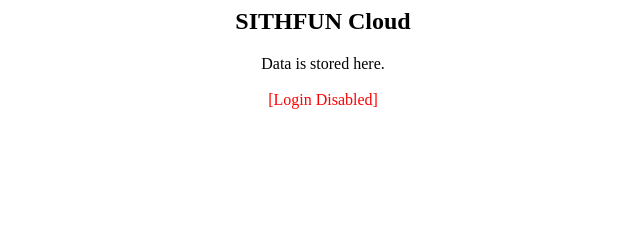
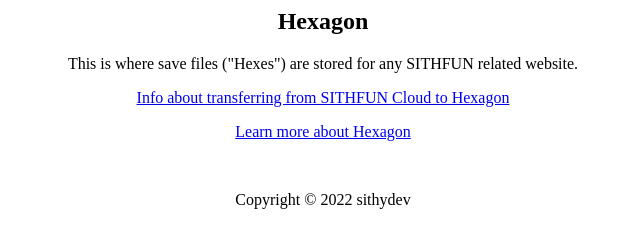
Before and after one commit to sithydev/web-cloud, a plain HTML site: page index.html in a window 1280 px wide. Shown: the whole page, without its empty margins (317-957 px from the left). Drawn offline with Linux system fonts and the light colour scheme.

Commit message:
Update index.html

```diff
--- a/index.html
+++ b/index.html
@@ -1,2 +1,6 @@
-<h2 style="text-align: center;">SITHFUN Cloud</h2>
-<p style="text-align: center;">Data is stored here.<br /><br /><span style="color: #ff0000;">[Login Disabled]</span></p>
+<h2 style="text-align: center;">Hexagon</h2>
+<p style="text-align: center;">This is where save files ("Hexes") are stored for any SITHFUN related website.</p>
+<p style="text-align: center;"><a href="sithydev.github.io/web-cloud/transfer">Info about transferring from SITHFUN Cloud to Hexagon</a></p>
+<p style="text-align: center;"><a href="sithydev.github.io/web-cloud/hexagon">Learn more about Hexagon</a></p>
+<p style="text-align: center;">&nbsp;</p>
+<p style="text-align: center;">Copyright &copy; 2022 sithydev</p>
```
